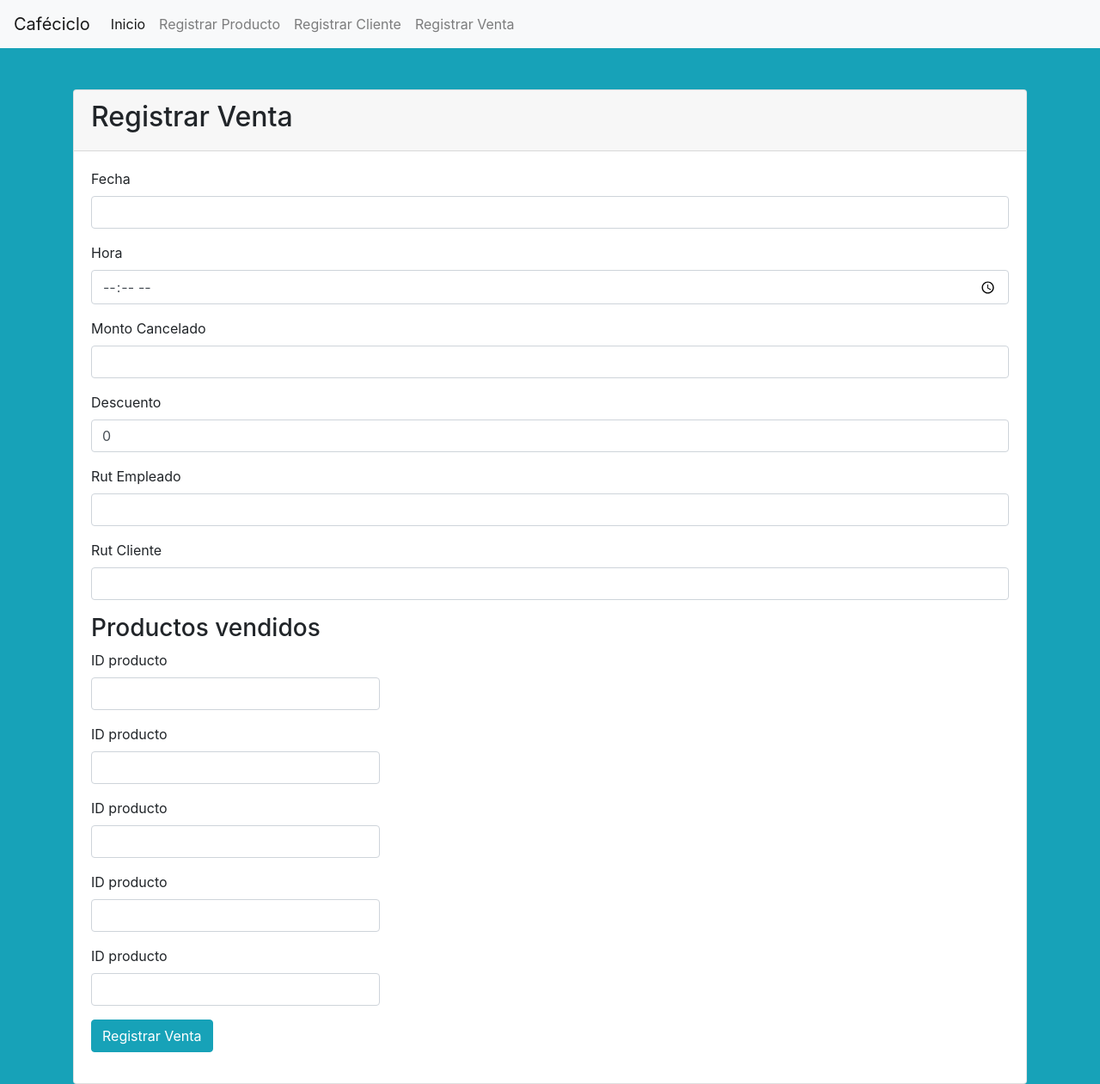
After one commit to GLuarte/cafeciclo, a PHP site: page /create-venta.php in a window 1280 px wide. The commit adds this page. Shown: the whole page at 86% size. Run offline with PHP 8.4, Linux system fonts and the light colour scheme; some libraries are stand-ins or nearby versions.

Commit message:
Guardar venta y producto, no funciona

```diff
--- /dev/null
+++ b/create-venta.php
@@ -0,0 +1,101 @@
+<?php
+require 'db.php';
+$message = '';
+$is_valid = isset ($_POST['fecha']) && isset($_POST['hora']) &&  isset($_POST['pago']) && isset ($_POST['dscto'])  && isset($_POST['rutemple']) &&  isset($_POST['rutclie']);
+if ($is_valid) {
+  // tabla ventas
+  $fecha = $_POST['fecha'];
+  $hora = $_POST['hora'];
+  $pago = $_POST['pago'];
+  $dscto = $_POST['dscto'];
+  $rutemple = $_POST['rutemple'];
+  $rutclie = $_POST['rutclie'];
+  $sql = 'INSERT INTO Venta(V_fecha,V_hora,Mont_total,Mont_pagado,Dscto,E_rut,C_rut) VALUES(:fecha, :hora, :pago, :dscto, :rutemple, :rutclie)';
+  $statement = $connection->prepare($sql);
+  if ($statement->execute([':fecha' => $fecha, ':hora' => $hora, ':pago' => $pago, ':dscto' => $dscto, ':rutemple' => $rutemple, ':rutclie' => $rutclie])) {
+    $id_venta = $connection->lastInsertId();
+    $message = 'Venta creada con Id ' . $id_venta;
+    // tabla producto_venta
+    $sql = 'INSERT INTO prod_vent(V_ID,P_ID,Unid_vend) VALUES(:id_venta,:id_producto,:cant_producto)';
+    $statement = $connection->prepare($sql);
+    if ($statement->execute([':id_venta' => $id_venta, ':id_producto' => 1, ':cant_producto' => 1])) {
+      $message = 'asdasd';
+      echo $message;
+    }
+    echo $message;
+  }
+
+}
+
+
+ ?>
+<?php require 'header.php'; ?>
+<div class="container">
+  <div class="card mt-5">
+    <div class="card-header">
+      <h2>Registrar Venta</h2>
+    </div>
+    <div class="card-body">
+      <?php if(!empty($message)): ?>
+        <div class="alert alert-success">
+          <?= $message; ?>
+        </div>
+      <?php endif; ?>
+      <form method="post">
+        <div class="form-group">
+          <label for="fecha">Fecha</label>
+          <input type="text" name="fecha" id="fecha" class="form-control">
+        </div>
+        <div class="form-group">
+          <label for="hora">Hora</label>
+          <input type="time" name="hora" id="hora" class="form-control">
+        </div>
+        <div class="form-group">
+          <label for="pago">Monto Cancelado</label>
+          <input type="number" name="pago" id="pago" class="form-control">
+        </div>
+        <div class="form-group">
+          <label for="pago">Descuento</label>
+          <input type="number" name="dscto" id="dscto" class="form-control" value="0">
+        </div>
+        <div class="form-group">
+          <label for="pago">Rut Empleado</label>
+          <input type="text" name="rutemple" id="rutemple" class="form-control">
+        </div>
+        <div class="form-group">
+          <label for="pago">Rut Cliente</label>
+          <input type="text" name="rutclie" id="rutclie" class="form-control">
+        </div>
+        <h3>Productos vendidos</h3>
+        <div class="row">
+          <div class="col col-md-4">
+            <div class="form-group">
+              <label for="productId1">ID producto</label>
+              <input type="number" name="productId1" id="productId1" class="form-control">
+            </div>
+            <div class="form-group">
+              <label for="productId2">ID producto</label>
+              <input type="number" name="productId2" id="productId2" class="form-control">
+            </div>
+            <div class="form-group">
+              <label for="productId3">ID producto</label>
+              <input type="number" name="productId3" id="productId3" class="form-control">
+            </div>
+            <div class="form-group">
+              <label for="productId4">ID producto</label>
+              <input type="number" name="productId4" id="productId4" class="form-control">
+            </div>
+            <div class="form-group">
+              <label for="productId5">ID producto</label>
+              <input type="number" name="productId5" id="productId5" class="form-control">
+            </div>
+        <div class="form-group">
+          <button type="submit" class="btn btn-info">Registrar Venta</button>
+        </div>
+
+
+      </form>
+    </div>
+  </div>
+</div>
+<?php require 'footer.php'; ?>
--- a/header.php
+++ b/header.php
@@ -27,7 +27,9 @@
 	  <li class="nav-item">
         <a class="nav-link" href="newcli.php">Registrar Cliente</a>
       </li>
-
+      <li class="nav-item">
+          <a class="nav-link" href="create-venta.php">Registrar Venta</a>
+        </li>
 
     </ul>
   </div>
```
